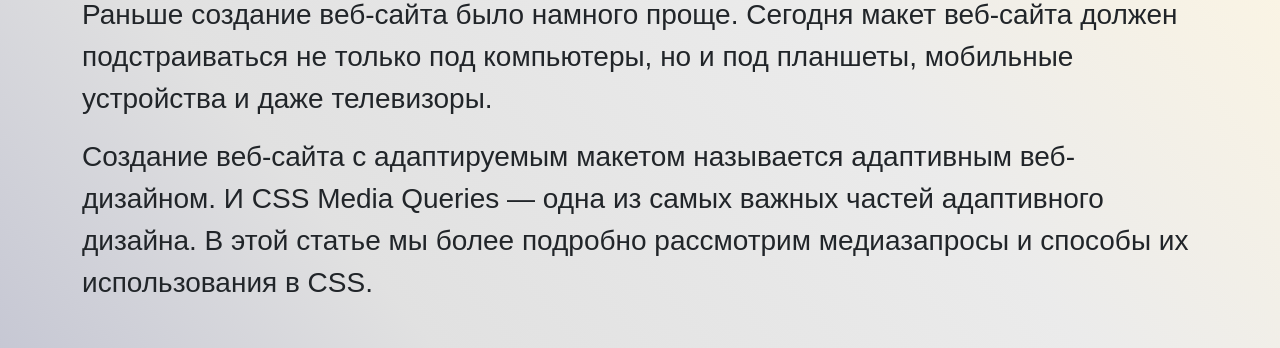
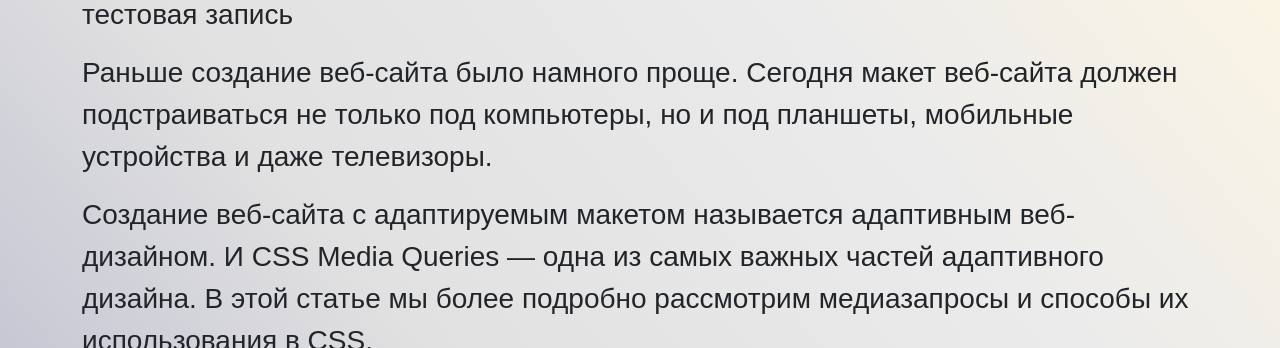
Before and after one commit to Gemoglabin/Gemoglabin.github.io, a plain HTML site: page MediaQueries.html in a window 1280 px wide. Shown: the part 197-545 px from the top of the page. Drawn offline with nearby package versions, Linux system fonts and the light colour scheme; a web font is replaced by a local one.

Commit message:
Update MediaQueries.html

```diff
--- a/MediaQueries.html
+++ b/MediaQueries.html
@@ -39,6 +39,7 @@
 				<h1 class="mt-5">
 					Медиазапросы
 				</h1>
+				<p>тестовая запись</p>
 				<p>
 					Раньше создание веб-сайта было намного проще. Сегодня макет веб-сайта должен подстраиваться не только под компьютеры, но и под планшеты, мобильные устройства и даже телевизоры.
 				</p>
```
